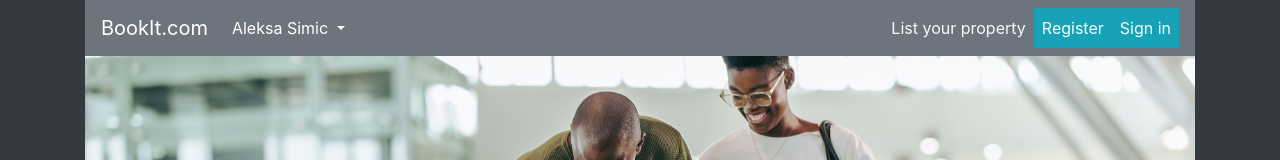
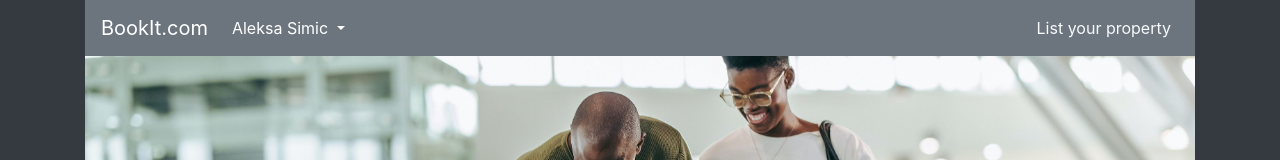
Before and after one commit to devops-namp/bookit-front, a JavaScript app in the folder bookit-front/: page /main in a window 1280 px wide. Shown: the top 160 px of the page. Built offline with nearby package versions, Linux system fonts and the light colour scheme.

Commit message:
feature: added user recognition in main page nav-bar

```diff
--- a/bookit-front/src/components/Main/NavBar.vue
+++ b/bookit-front/src/components/Main/NavBar.vue
@@ -6,25 +6,24 @@
         </button>
         <div class="collapse navbar-collapse" id="navbarSupportedContent">
             <ul class="navbar-nav mr-auto">
-                <li class="nav-item dropdown">
+                <li v-if="user" class="nav-item dropdown">
                     <a class="nav-link dropdown-toggle active" href="#" id="navbarDropdown" role="button" data-toggle="dropdown" aria-haspopup="true" aria-expanded="false">
                     Aleksa Simic
                     </a>
                     <div class="dropdown-menu" aria-labelledby="navbarDropdown">
-                    <a class="dropdown-item" href="#"><i class="bi bi-person-fill"/>&nbsp;Manage account</a>
-                    <a class="dropdown-item" href="#"><font-awesome-icon icon="fa-solid fa-suitcase"/>&nbsp;Booking and trips</a>
-                    <a class="dropdown-item" href="#"><i class="bi bi-person-hearts"/>&nbsp;Reviews</a>
-                    <div class="dropdown-divider"></div>
-                    <a class="dropdown-item" href="#"><i class="bi bi-box-arrow-left"/>&nbsp;Sign out</a>
+                        <a class="dropdown-item" href="#"><i class="bi bi-person-fill"/>&nbsp;Manage account</a>
+                        <a class="dropdown-item" href="#"><font-awesome-icon icon="fa-solid fa-suitcase"/>&nbsp;Booking and trips</a>
+                        <a class="dropdown-item" href="#"><i class="bi bi-person-hearts"/>&nbsp;Reviews</a>
+                        <div class="dropdown-divider"></div>
+                        <a class="dropdown-item" href="#"><i class="bi bi-box-arrow-left"/>&nbsp;Sign out</a>
                     </div>
                 </li>
             </ul>
             <a class="text-light text-decoration-none p-2" href="#">List your property</a>
-            <a class="text-light text-decoration-none bg-info p-2" href="#">Register</a>
-            <a class="text-light text-decoration-none bg-info p-2" href="#">Sign in</a>
+            <a v-if="!user" class="text-light text-decoration-none bg-info p-2" href="#">Register</a>
+            <a v-if="!user" class="text-light text-decoration-none bg-info p-2" href="#">Sign in</a>
         </div>
     </nav>
-
 </template>
 
 <script>
@@ -36,6 +35,7 @@ export default {
   },
   data() {
     return {
+        user: 'nesto'
     };
   },
   methods: {
```
